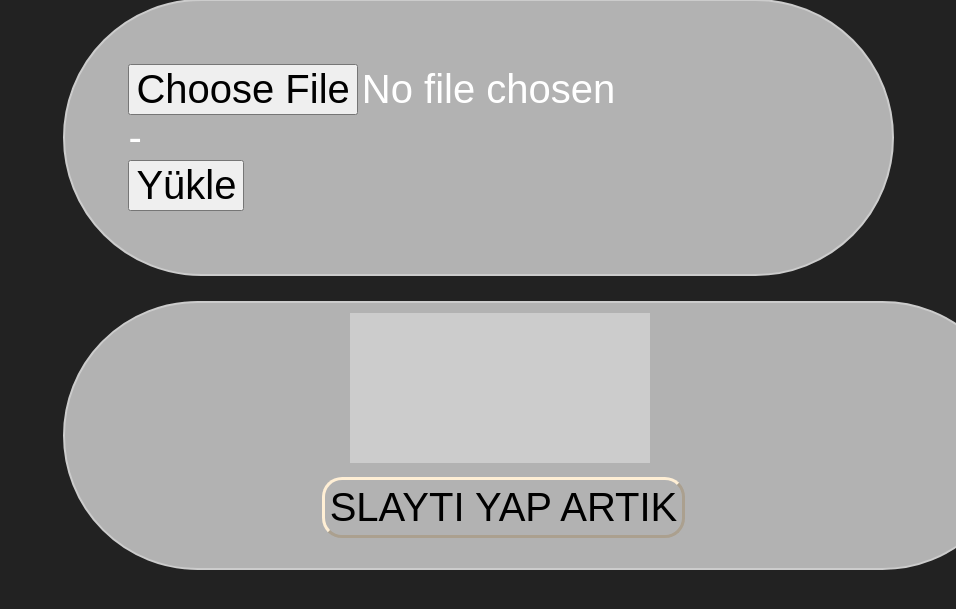
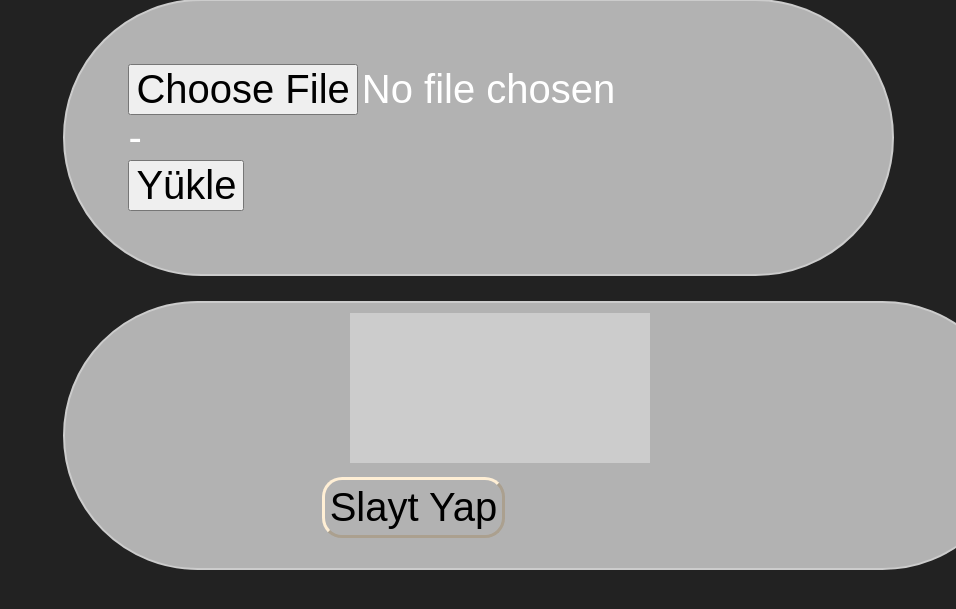
Before and after one commit to ErenKilincarslan/sliderWidget, a PHP site: page / in a window 1280 px wide; the page is wider, and only the part inside the window is pictured. Shown: the part 166-775 px from the top of that part, without its empty margins (324-1280 px from the left). Run offline with PHP 8.4, Linux system fonts and the light colour scheme; some libraries are stand-ins or nearby versions.

Commit message:
Update index.php

```diff
--- a/index.php
+++ b/index.php
@@ -33,7 +33,7 @@
 <div id="slaytButon">
 <iframe src="" frameborder="0" id="iframe" name="iframe"></iframe>
 
-<a href="slider.php"><input type="button" id="butonSlayt"  name="slaytButton" value="SLAYTI YAP ARTIK"></a>
+<a href="slider.php"><input type="button" id="butonSlayt"  name="slaytButton" value="Slayt Yap"></a>
 </div>
 </body>
 </html>
```
